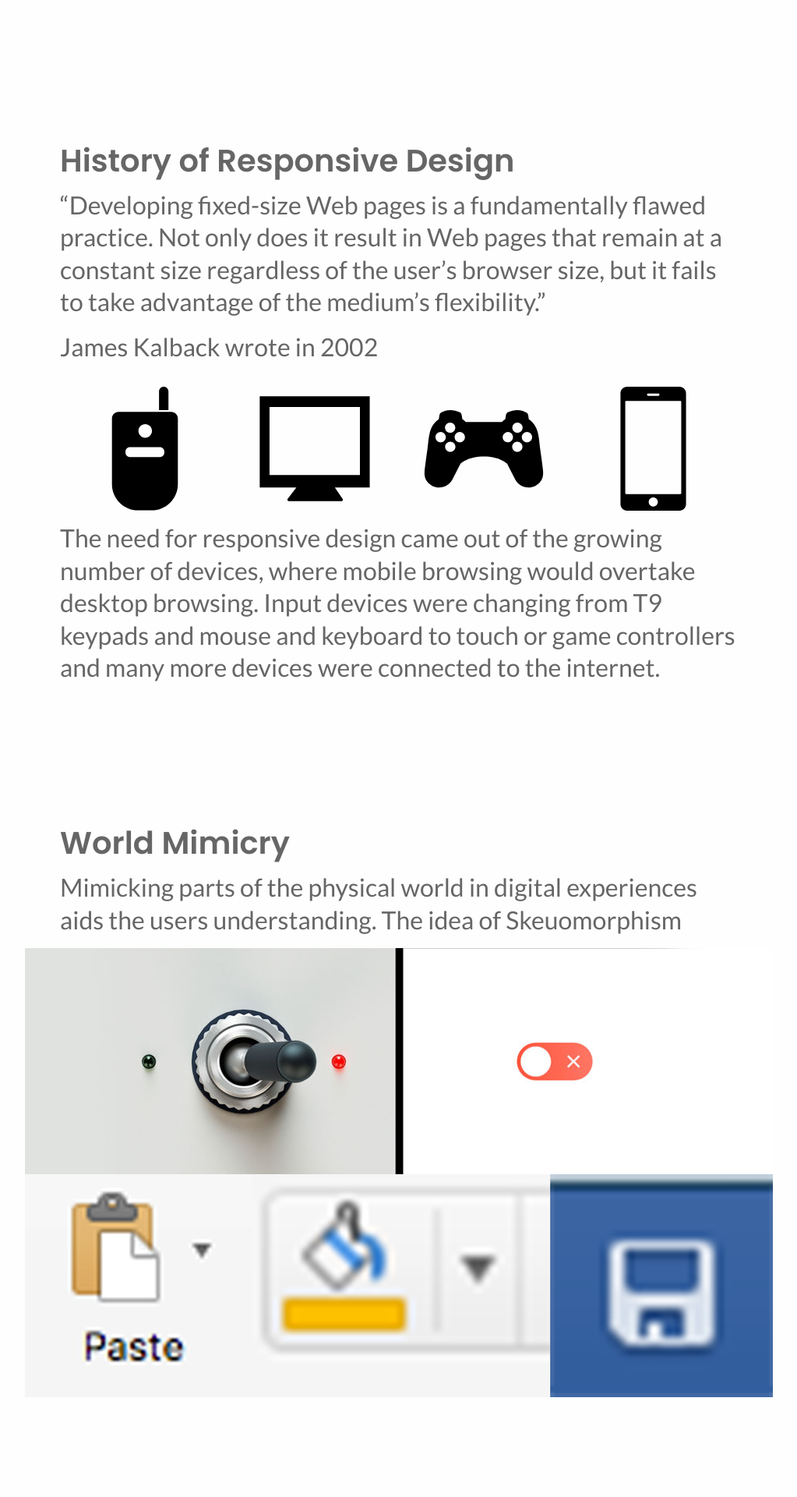
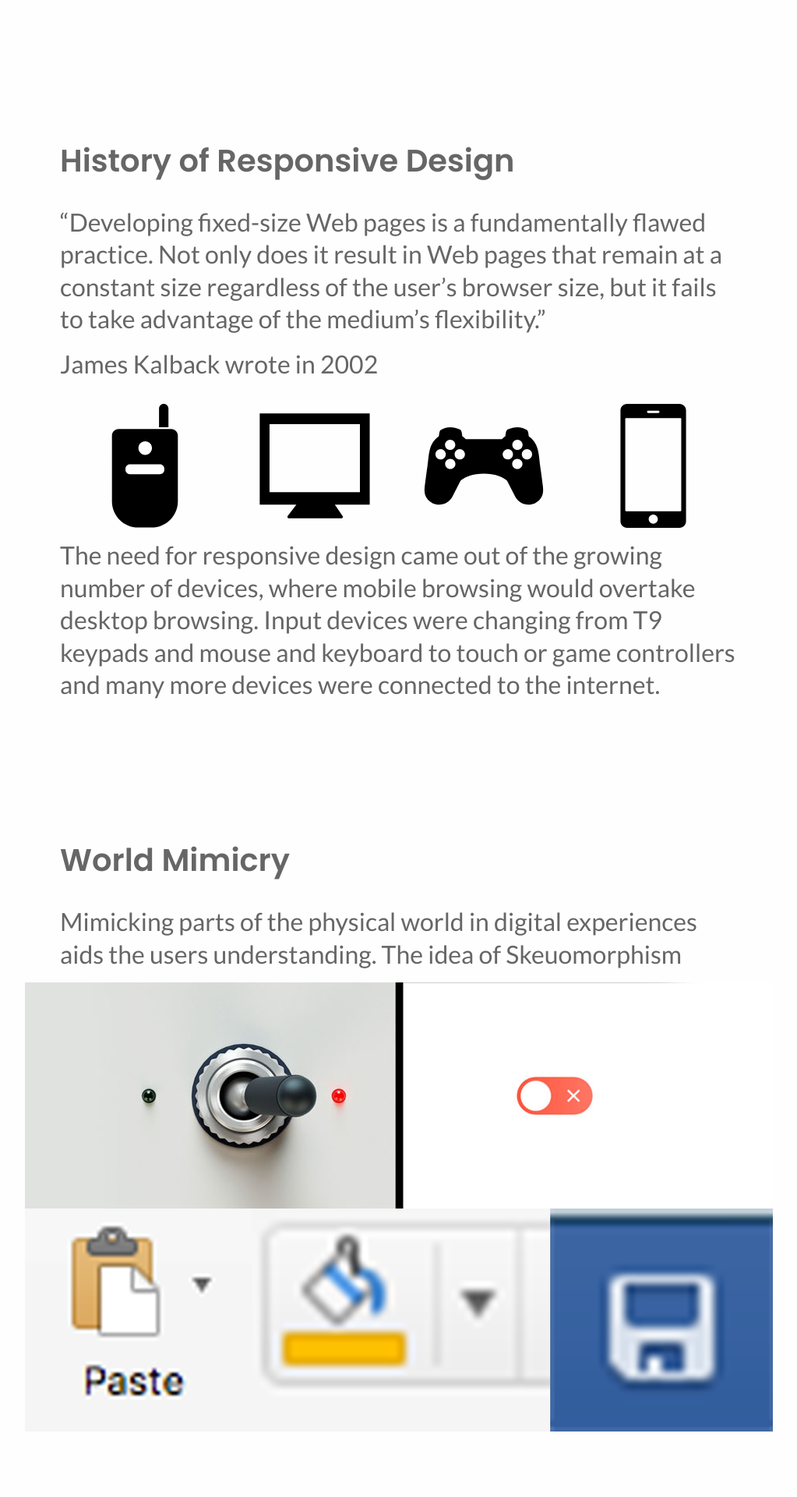
Before and after one commit to naher94/fluid-design, a Jekyll site: the page built from index.html, in a window 1280 px wide. Shown: the part 1678-3598 px from the top of the page at 78% size, without its empty margins (113-1136 px from the left). Built offline with Jekyll 4.4.1, drawn with Linux system fonts in a browser that asks for light colours.

Commit message:
Style Updates

```diff
--- a/css/fluid.scss
+++ b/css/fluid.scss
@@ -58,6 +58,8 @@ h1{
 
 h2{
   font-weight: $semibold;
+  margin-top: 120px;
+  margin-bottom: 30px;
 }
 
 p{
@@ -224,6 +226,10 @@ section{
   }
 }
 
+.designed-experience{
+  margin-top: 200px;
+}
+
 .fluid-hero{
   margin-top: 60px;
 }
--- a/index.html
+++ b/index.html
@@ -59,7 +59,8 @@ layout: default
     <h2>Collaboration</h2>
     <p>No matter how current tools do collbration, i know there there needs to be a level of collbration in my tool</p>
   </div>
-  <div class="small-12 medium-9 medium-centered">
+  <div class="row">
+    <div class="small-12 medium-9 medium-centered columns">
       <div class="small-6 medium-3 columns">
         <div class="image-container"><img src="img/sketchlogo.svg" alt="Sketch Logo"></div>
         <p class="application-name">Sketch</p>
@@ -77,10 +78,11 @@ layout: default
         <p class="application-name">Figma</p>
       </div>
     </div>
+  </div>
   <div class="small-12 columns">
     <div class="image-container"><img src="img/toolsites.png" alt="Tool Sites"></div>
   </div>
-  <div class="columns small-12 medium-9 medium-centered">
+  <div class="small-12 medium-9 medium-centered columns">
     <p>Why is real-time collaboration so important?</p>
     <p>“We use Google Drawings to create wireframes because it allows us all to work in the same file at the same time and to instantly see changes made.” [13]</p>
   </div>
```
Also changed, not shown: 3 other files. Lines whose indentation alone changed are shown as unchanged.
